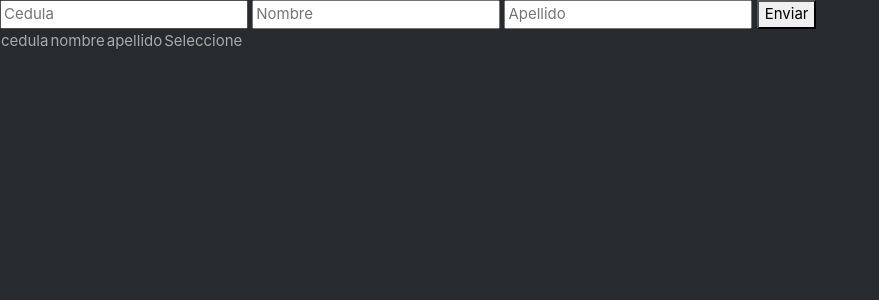
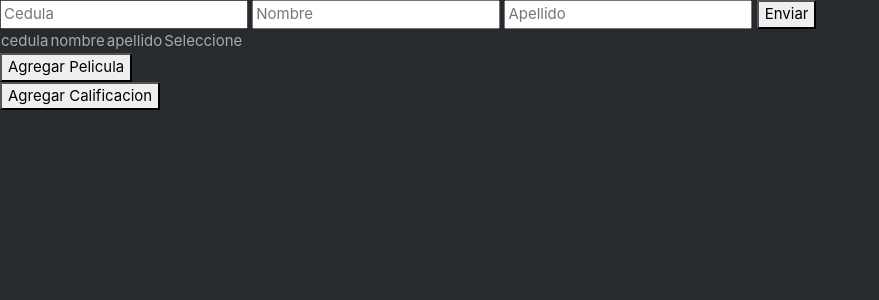
Before and after one commit to Eduvaz88/python_fci, a Flask app: page / in a window 1280 px wide. Shown: the top 300 px of the page, without its empty margins (0-879 px from the left). Run offline with Flask 2, Linux system fonts and the light colour scheme; data that the repository does not hold is empty; some libraries are stand-ins or nearby versions.

Commit message:
act index

```diff
--- a/templates/index.html
+++ b/templates/index.html
@@ -42,4 +42,19 @@
     {% endfor %}
   </tbody>
 </table>
+
+<form action="/ad_pelicula">
+  <button type="submit">
+    Agregar Pelicula
+  </button>
+</form>
+
+<form action="/ad_rating">
+  <button type="submit">
+    Agregar Calificacion
+  </button>
+</form>
+
+
+
 {% endblock %}
--- a/templates/rating.html
+++ b/templates/rating.html
@@ -1,3 +1,6 @@
+{% extends 'layout.html' %}
+
+{% block body %}
 <form method="POST" action="{{ url_for('ad_rating') }}">
 <p style="font-family:verdana">
 Elija su pelicula:<SELECT id="idpelicula" name="idpelicula" style="font-family:verdana">
@@ -15,3 +18,4 @@ Elija su calificacion:<SELECT id="calificaciones" name="calificaciones" style="f
 </SELECT>
 <input type='submit'>
 </p>
+{% endblock %}
```
